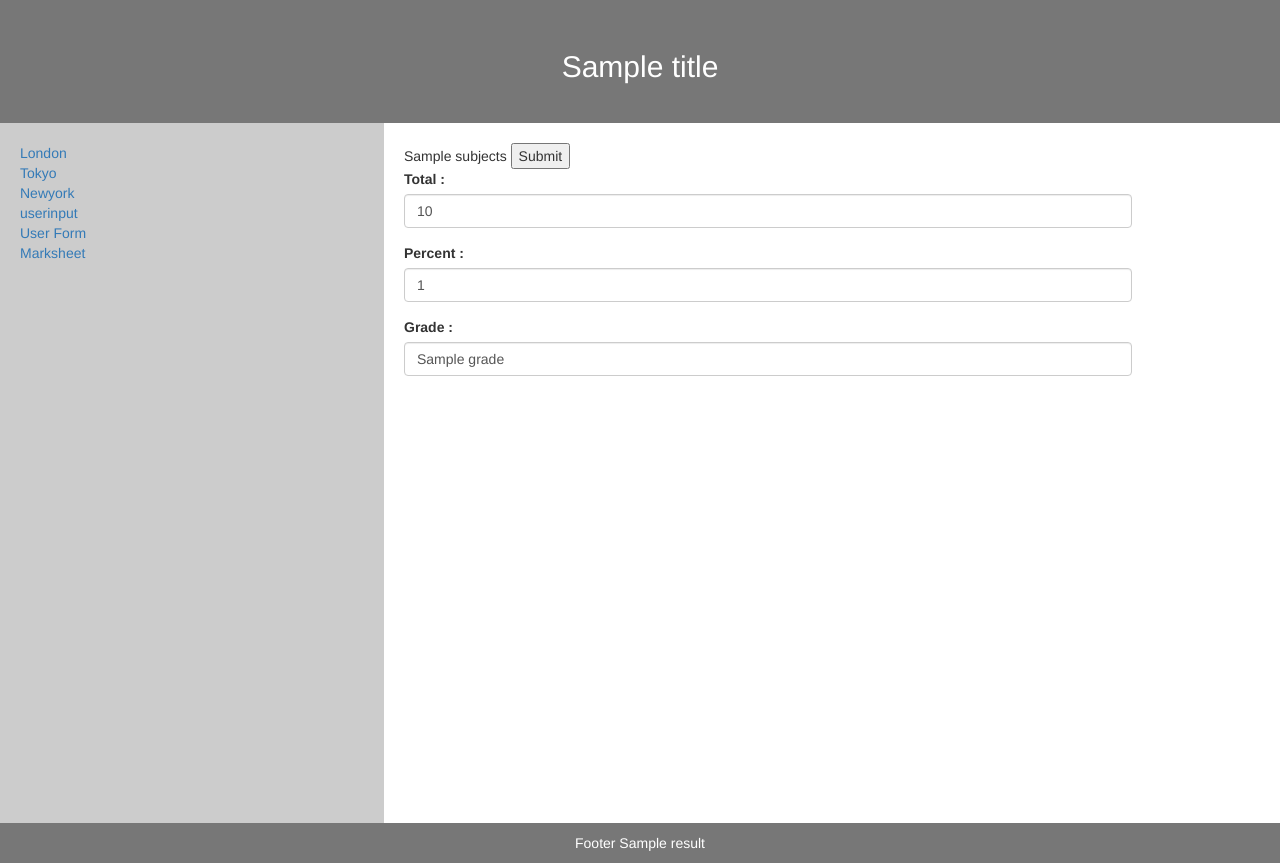
After one commit to lucky2k7/p1, a Django app: template project_1/templates/marksheet.html in a window 1280 px wide. The commit adds this page. Run offline with Django 3.2, Linux system fonts and the light colour scheme; the template is opened without the code that fills it: most values are stand-ins (such as "Sample title", 1, 10 or a date in 2020); some libraries are stand-ins or nearby versions.

Commit message:
date 18/11/23

```diff
--- a/project_1/project_1/urls.py
+++ b/project_1/project_1/urls.py
@@ -31,4 +31,5 @@ urlpatterns = [
     path("userinput",views.user_input, name="userinput"),
     path("submitform",views.submitform, name="submitform"),
     path("user-form",views.UserForms, name="UserForm"),
+    path('marksheet', views.marksheet, name='marksheet'),
 ]
--- a/project_1/static/css/style.css
+++ b/project_1/static/css/style.css
@@ -50,7 +50,7 @@ nav {
     float: left;
     width: 30%;
     padding: 20px;
-    height: 300px;
+    height: 700px;
     background-color: #ccc;
 }
 
@@ -63,7 +63,7 @@ article {
     float: left;
     width: 60%;
     padding: 20px;
-    height: 300px;
+    height: 400px;
     background-color: f1f1f1;
 }
 
--- /dev/null
+++ b/project_1/templates/marksheet.html
@@ -0,0 +1,30 @@
+{% extends "base.html" %}
+{% block content %}
+
+<form method="POST">
+    {% csrf_token %}
+    {% if error %}
+    <div class="alert alert-danger">
+        All subjects are required
+    </div>
+    {% endif %}
+    {{subjects}}
+
+    <input type="submit" value="Submit"/>
+    <div class="form-group">
+        <label for="total">Total : </label>
+        <input  class="form-control" id="total" value= "{{total}}" name="total" >
+    </div>
+    <div class="form-group">
+        <label for="Percent">Percent : </label>
+        <input  class="form-control" id="percent" value= "{{percent}}" name="percent" >
+    </div>
+    <div class="form-group">
+        <label for="grade">Grade : </label>
+        <input  class="form-control" id="grade" value= "{{grade}}" name="grade" >
+    </div>
+</form>
+
+
+
+{% endblock content %}
--- a/project_1/templates/nav.html
+++ b/project_1/templates/nav.html
@@ -20,5 +20,9 @@
         <li><a href={{url}} class=" {% if request.path == url %} active  {% endif %} ">userinput</a></li>
         {% url "UserForm" as url %}
         <li><a href={{url}} class=" {% if request.path == url %} active  {% endif %} ">User Form</a></li>
+
+        {% url "marksheet" as url %}
+        <li><a href={{url}} class=" {% if request.path == url %} active  {% endif %} ">Marksheet</a></li>
+
     </ul>
 </nav>
```
Also changed, not shown: project_1/project_1/form.py (+8 -0 lines), project_1/project_1/views.py (+43 -0 lines).
